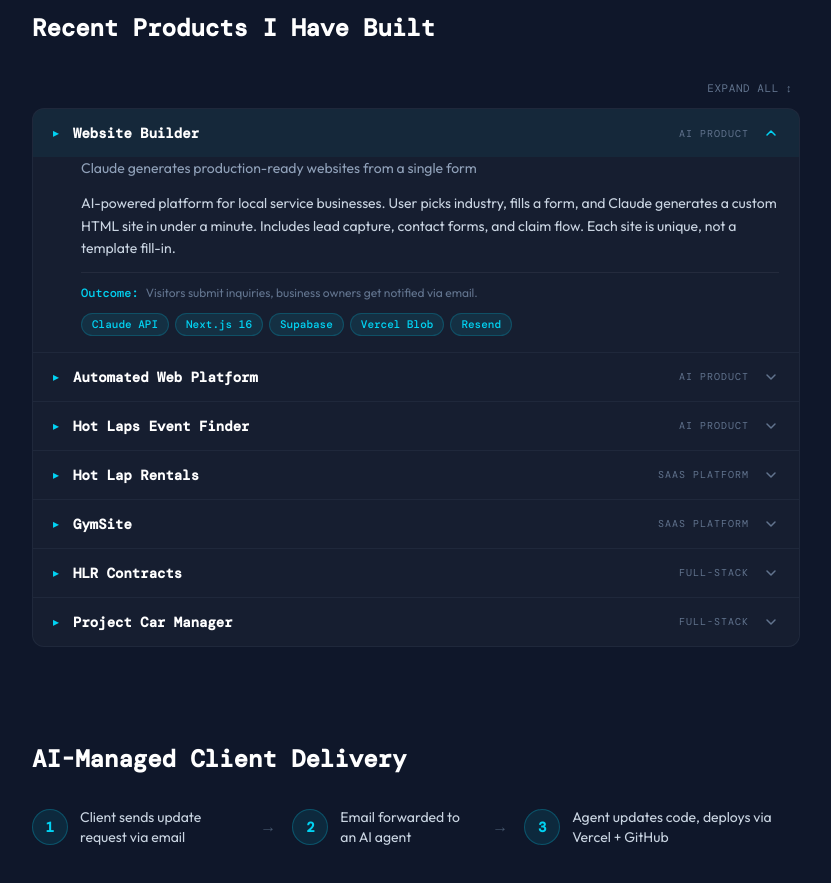
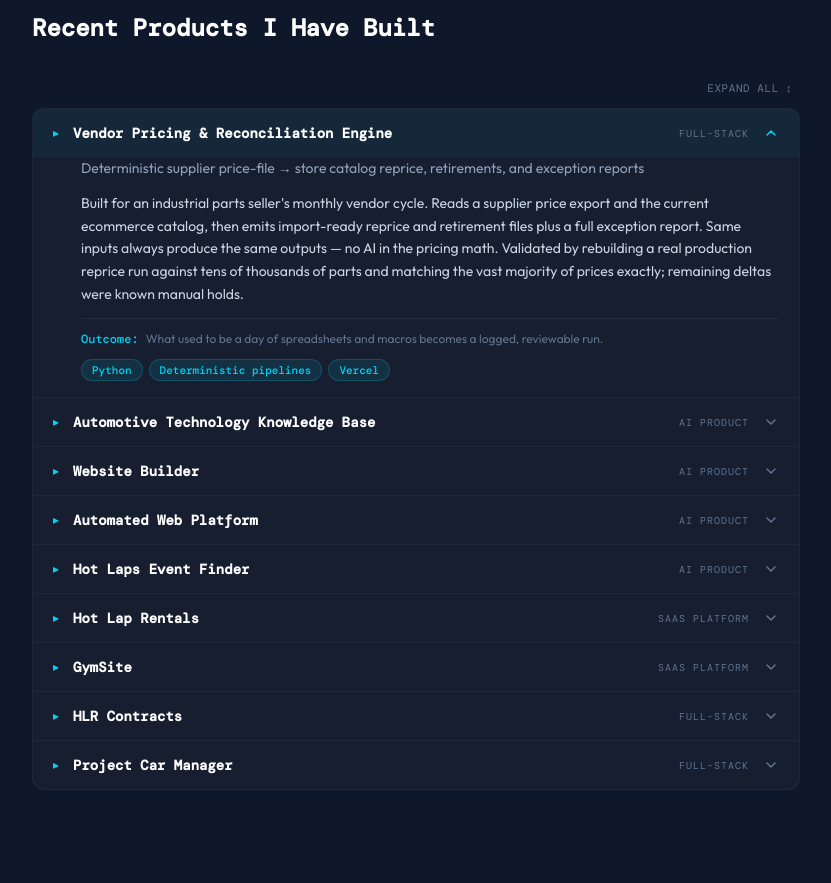
Before and after one commit to patrickclay/portfolio, a Next.js app: page / in a window 1280 px wide. Shown: the part 1340-2223 px from the top of the page, without its empty margins (224-1055 px from the left). Built offline with nearby package versions, Linux system fonts and the light colour scheme.

Commit message:
Add two product cards at the top of the portfolio list (#13)
Prepend Vendor Pricing & Reconciliation Engine and Automotive Technology Knowledge Base so they appear before Website Builder. Vendor card stays anonymous with no live link.

Co-authored-by: Cursor Agent <cursoragent@cursor.com>

```diff
--- a/data/projects.ts
+++ b/data/projects.ts
@@ -112,6 +112,37 @@ export const enterpriseProjects: CardData[] = [
 ];
 
 export const products: CardData[] = [
+  {
+    title: "Vendor Pricing & Reconciliation Engine",
+    category: "full-stack",
+    summary:
+      "Deterministic supplier price-file → store catalog reprice, retirements, and exception reports",
+    description:
+      "Built for an industrial parts seller's monthly vendor cycle. Reads a supplier price export and the current ecommerce catalog, then emits import-ready reprice and retirement files plus a full exception report. Same inputs always produce the same outputs — no AI in the pricing math. Validated by rebuilding a real production reprice run against tens of thousands of parts and matching the vast majority of prices exactly; remaining deltas were known manual holds.",
+    outcome:
+      "What used to be a day of spreadsheets and macros becomes a logged, reviewable run.",
+    techStack: [
+      "Python",
+      "Deterministic pipelines",
+      "Vercel",
+    ],
+  },
+  {
+    title: "Automotive Technology Knowledge Base",
+    category: "ai-product",
+    summary:
+      "Conceptual, sourced knowledge base across the auto-tech stack — dealership software, F&I, lenders, DMS, and the AI layer",
+    description:
+      "Markdown-first product intelligence system for the automotive technology ecosystem: a layered industry map, vendor profiles, competitive matrices, and company dossiers. Claude Code skills drive research, profiling, comparison, and verification so every claim stays cited and dated. Includes a local read-first web app over the knowledge corpus. Built to think clearly about auto-tech products — not to run a live dealership workflow.",
+    outcome:
+      "A durable, evidence-backed mental model of the auto-tech landscape you can query and extend.",
+    techStack: [
+      "Claude Code",
+      "Markdown knowledge base",
+      "Next.js",
+      "Sourced research workflows",
+    ],
+  },
   {
     title: "Website Builder",
     category: "ai-product",
```
